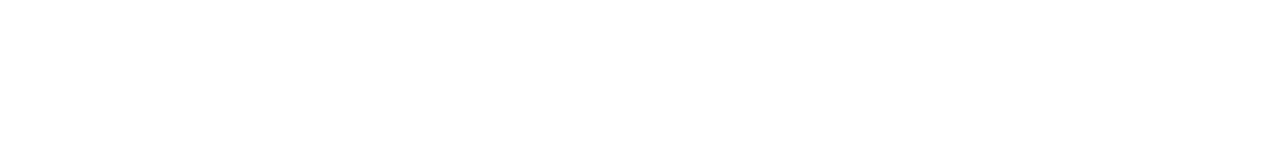
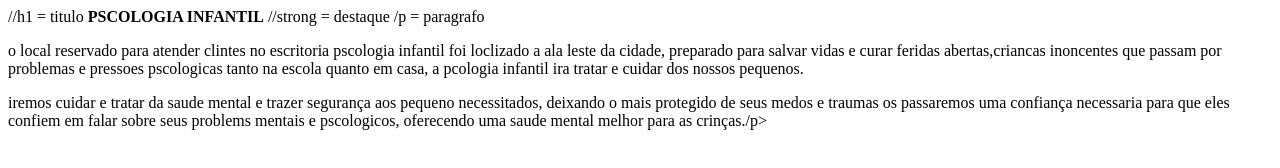
Before and after one commit to anaclar07/anaclar07, a plain HTML site: page index.html in a window 1280 px wide. Drawn offline with Linux system fonts and the light colour scheme.

Commit message:
Update index.html

```diff
--- a/index.html
+++ b/index.html
@@ -2,10 +2,16 @@
 <html lang="pt-br">
   <head>
      <meta charste="UFT-8">
-     <title>pscologia</title>
+     <title>PSCOLOGIA INFANTIL</title>
      <link real="stylesheet" href="style.css">
   </head>
-
   <body>
       <header>
-           <h1 class="titulo=principal
+       //h1 = titulo
+        <h><strong>PSCOLOGIA INFANTIL</strong></h1>
+      //strong = destaque
+     /p = paragrafo
+    <p>o local reservado para atender clintes no escritoria pscologia infantil foi loclizado a ala leste da cidade, preparado para salvar vidas e curar feridas abertas,criancas inoncentes que passam por problemas e pressoes pscologicas tanto na escola quanto em casa, a pcologia infantil ira tratar e cuidar dos nossos pequenos.</p>
+    <p>iremos cuidar e tratar da saude mental e trazer segurança aos pequeno necessitados, deixando o mais protegido de seus medos e traumas os passaremos uma confiança necessaria para que eles confiem em falar sobre seus problems mentais e pscologicos, oferecendo uma saude mental melhor para as crinças.</strong>/p>
+   </body>
+ </html>
```
